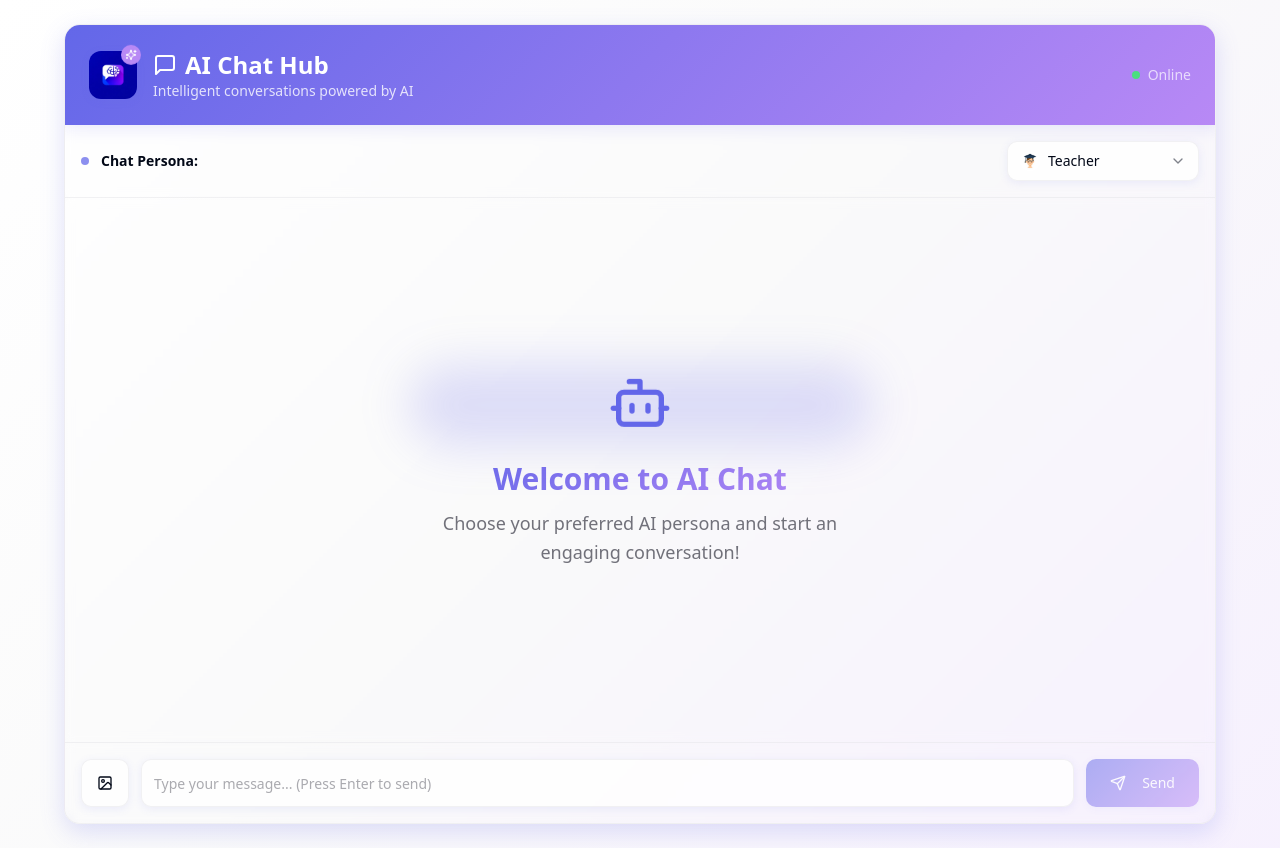
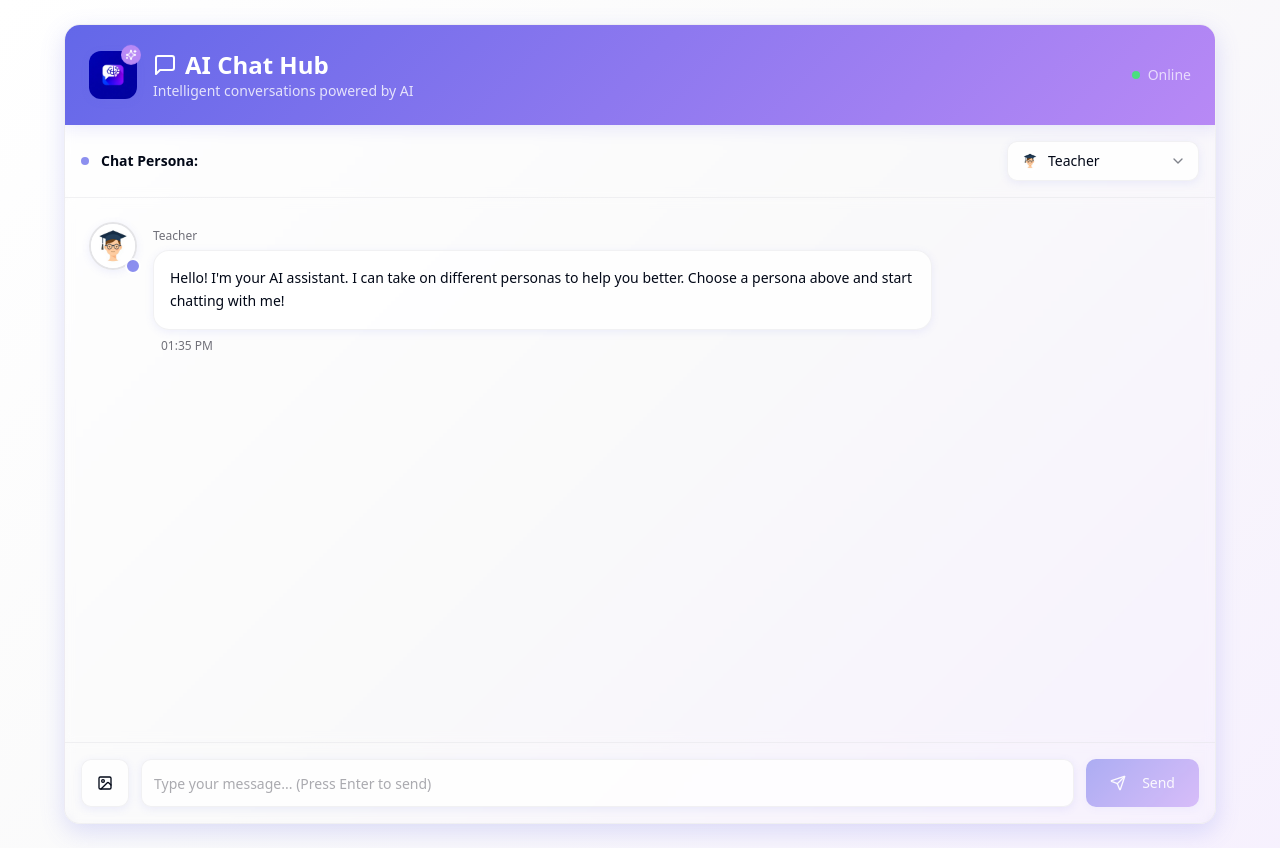
Before and after one commit to pheonix6619/web-cross-canvas, a React (Vite) app: page / in a window 1280 px wide. Built offline with nearby package versions, Linux system fonts and the light colour scheme.

Commit message:
Add AI welcome message
Add a welcome message from the AI to the chat interface.

```diff
--- a/src/components/ChatInterface.tsx
+++ b/src/components/ChatInterface.tsx
@@ -10,7 +10,15 @@ import { useToast } from '@/hooks/use-toast';
 import { Bot } from 'lucide-react';
 
 export const ChatInterface = () => {
-  const [messages, setMessages] = useState<ChatMessageType[]>([]);
+  const [messages, setMessages] = useState<ChatMessageType[]>([
+    {
+      id: 'welcome',
+      content: "Hello! I'm your AI assistant. I can take on different personas to help you better. Choose a persona above and start chatting with me!",
+      type: 'ai',
+      timestamp: new Date(),
+      persona: 'teacher'
+    }
+  ]);
   const [selectedPersona, setSelectedPersona] = useState<PersonaType>('teacher');
   const [isLoading, setIsLoading] = useState(false);
   const messagesEndRef = useRef<HTMLDivElement>(null);
```
